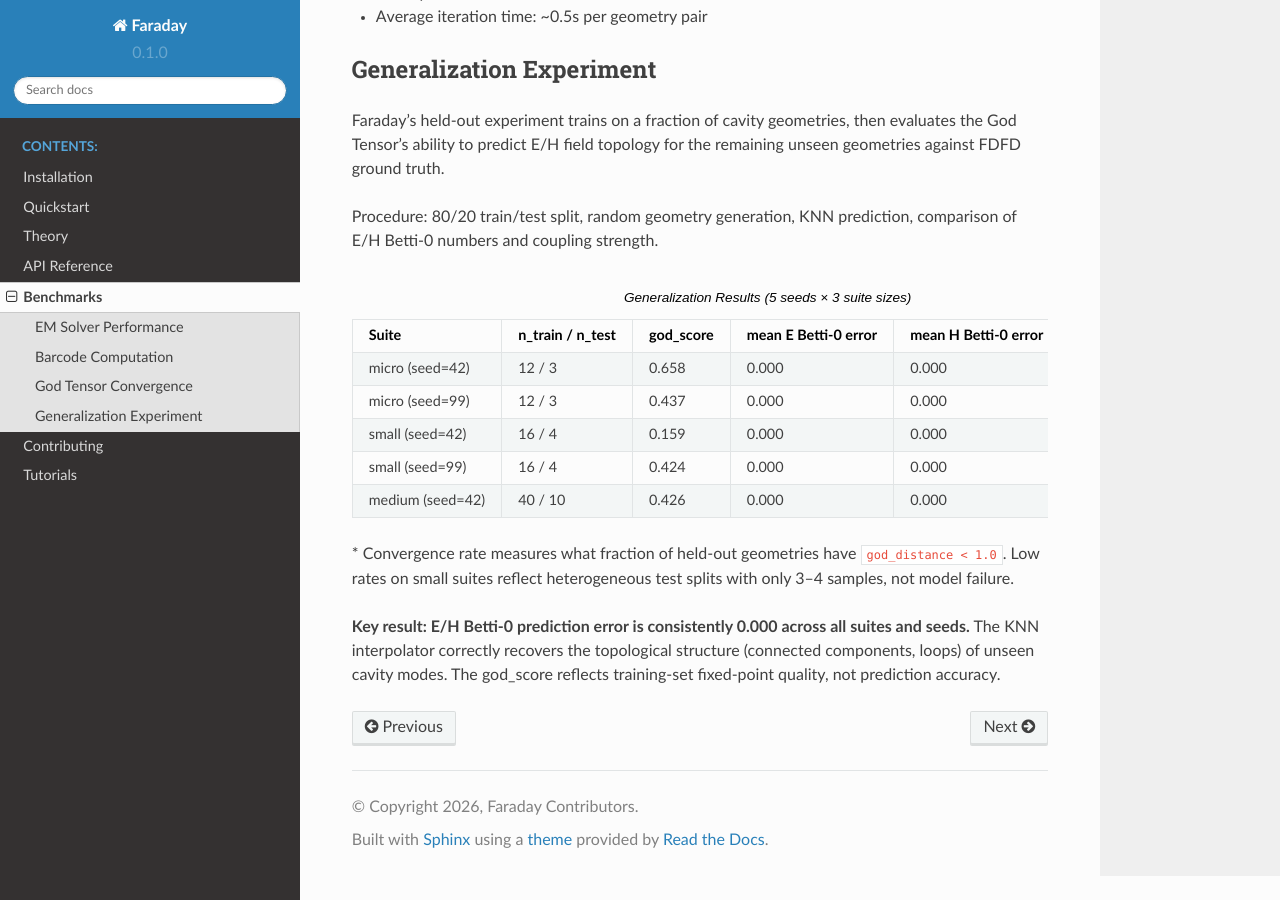
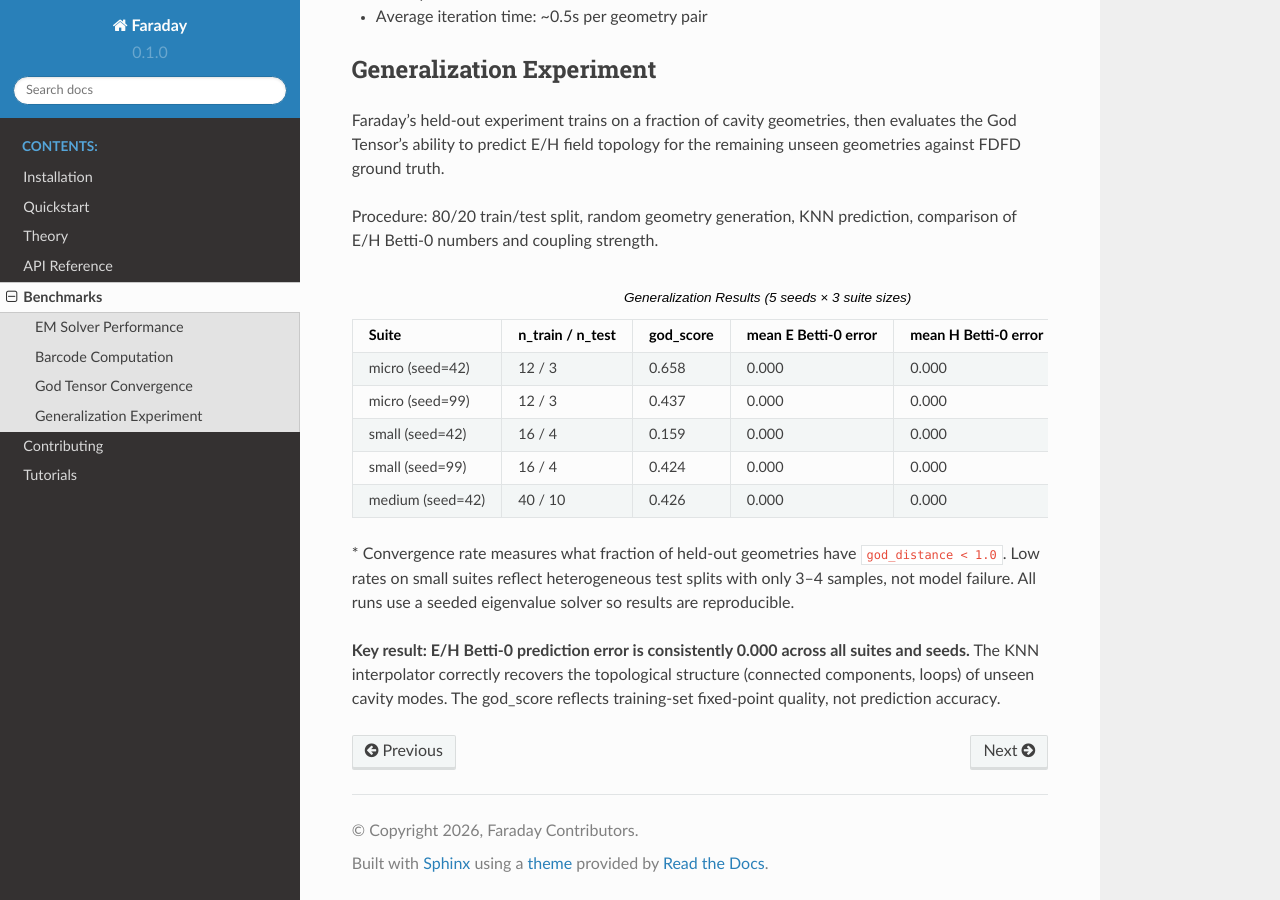
Before and after one commit to teerthsharma/faraday, a Sphinx documentation site: the page built from docs/source/benchmarks.rst, in a window 1280 px wide and 900 px high, scrolled down 877 px. Built offline with Sphinx 7.4.7 and the Read the Docs theme 2.0.0, drawn with Linux system fonts in a browser that asks for light colours.

Commit message:
Docs: note seeded eigenvalue solver for reproducibility

```diff
--- a/docs/source/benchmarks.rst
+++ b/docs/source/benchmarks.rst
@@ -113,7 +113,8 @@
 
 \* Convergence rate measures what fraction of held-out geometries have
 ``god_distance < 1.0``. Low rates on small suites reflect heterogeneous
-test splits with only 3–4 samples, not model failure.
+test splits with only 3–4 samples, not model failure. All runs use a
+seeded eigenvalue solver so results are reproducible.
 
 **Key result: E/H Betti-0 prediction error is consistently 0.000 across
 all suites and seeds.** The KNN interpolator correctly recovers the
```
Also changed, not shown: README.md (+1 -1 lines).
